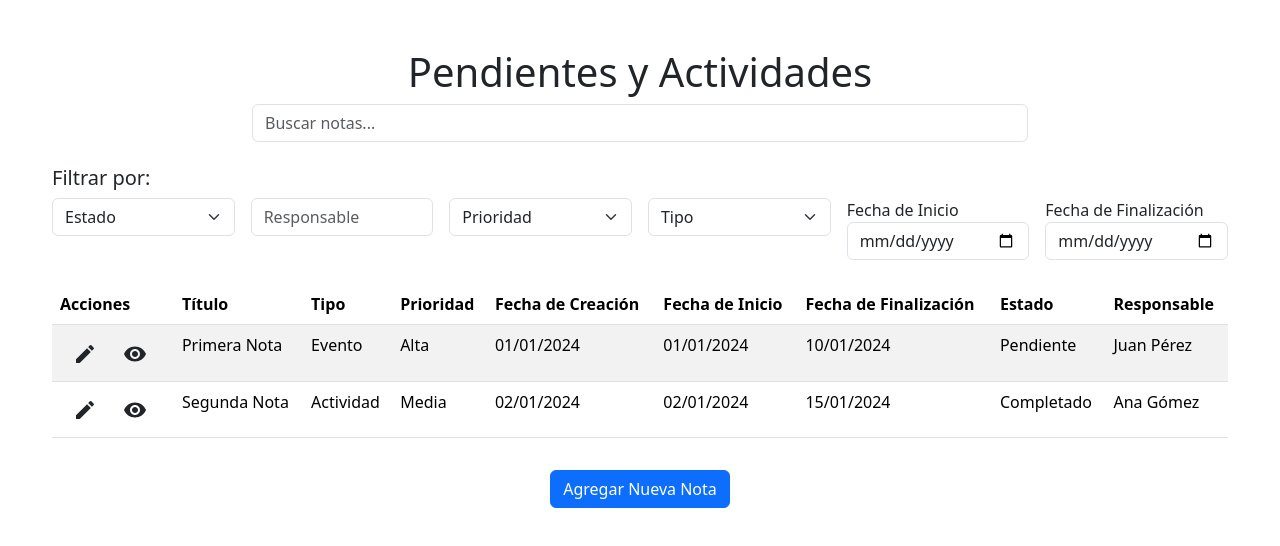
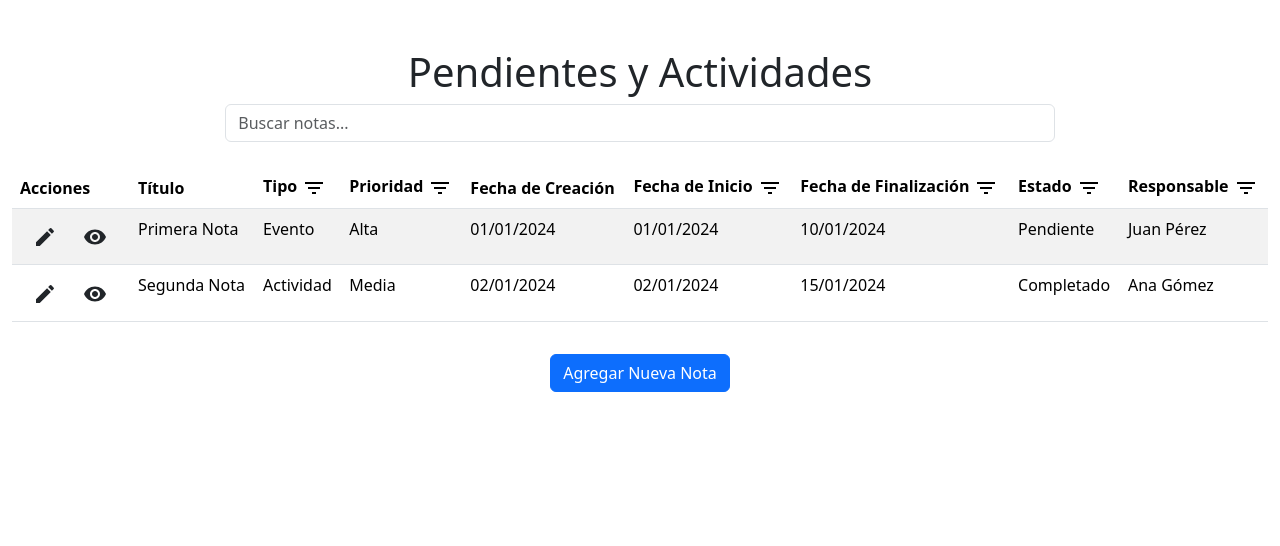
Before and after one commit to HeidiDelAngel/Notebookk, a React (Create React App) app: page / in a window 1280 px wide. Shown: the top 546 px of the page. Built offline with nearby package versions, Linux system fonts and the light colour scheme.

Commit message:
se agregó icono de filtro

```diff
--- a/public/index.html
+++ b/public/index.html
@@ -2,7 +2,7 @@
 <html lang="en">
   <head>
     <meta charset="utf-8" />
-    <link rel="icon" href="%PUBLIC_URL%/favicon.ico" />
+    <link rel="icon" href="%PUBLIC_URL%/notebook.ico" />
     <meta name="viewport" content="width=device-width, initial-scale=1" />
     <meta name="theme-color" content="#000000" />
     <meta
@@ -24,10 +24,9 @@
       work correctly both with client-side routing and a non-root public URL.
       Learn how to configure a non-root public URL by running `npm run build`.
     -->
-    <title>React App</title>
+    <title>Libreta Invisible</title>
   </head>
   <body>
-    <noscript>You need to enable JavaScript to run this app.</noscript>
     <div id="root"></div>
     <!--
       This HTML file is a template.
--- a/src/Home.js
+++ b/src/Home.js
@@ -2,8 +2,9 @@ import React, { useState } from "react";
 import { Link } from "react-router-dom";
 import { notesData } from "./data";
 import VisibilityIcon from "@mui/icons-material/Visibility";
-import NoteDetailModal from "./NoteDetailModal";
 import EditIcon from "@mui/icons-material/Edit";
+import FilterListIcon from "@mui/icons-material/FilterList";
+import NoteDetailModal from './NoteDetailModal';
 
 const Home = () => {
   const [searchTerm, setSearchTerm] = useState("");
@@ -14,6 +15,15 @@ const Home = () => {
     noteType: "",
     startDate: "",
     finishDate: "",
+  });
+
+  const [showFilters, setShowFilters] = useState({
+    responsible: false,
+    startDate: false,
+    finishDate: false,
+    priority: false,
+    noteType: false,
+    status: false,
   });
 
   const [showModal, setShowModal] = useState(false);
@@ -29,25 +39,36 @@ const Home = () => {
     setSelectedNote(null);
   };
 
+  const handleFilterChange = (e) => {
+    const { name, value } = e.target;
+    setFilters({
+      ...filters,
+      [name]: value,
+    });
+  };
+
+  const clearFilter = (filterName) => {
+    setFilters((prevFilters) => ({
+      ...prevFilters,
+      [filterName]: "",
+    }));
+    setShowFilters((prevShowFilters) => ({
+      ...prevShowFilters,
+      [filterName]: false, // Oculta el campo de filtro al limpiar
+    }));
+  };
+
   const filteredNotes = notesData.filter((note) => {
     const matchesSearchTerm =
       note.title.toLowerCase().includes(searchTerm.toLowerCase()) ||
       note.content.toLowerCase().includes(searchTerm.toLowerCase());
 
-    const matchesStatus = filters.status
-      ? note.status === filters.status
+    const matchesStatus = filters.status ? note.status === filters.status : true;
+    const matchesResponsible = filters.responsible
+      ? note.responsible.toLowerCase().includes(filters.responsible.toLowerCase())
       : true;
-    const matchesResponsible = filters.responsible
-      ? note.responsible
-          .toLowerCase()
-          .includes(filters.responsible.toLowerCase())
-      : true;
-    const matchesPriority = filters.priority
-      ? note.priority === filters.priority
-      : true;
-    const matchesNoteType = filters.noteType
-      ? note.noteType === filters.noteType
-      : true;
+    const matchesPriority = filters.priority ? note.priority === filters.priority : true;
+    const matchesNoteType = filters.noteType ? note.noteType === filters.noteType : true;
     const matchesStartDate = filters.startDate
       ? new Date(note.startDate) >= new Date(filters.startDate)
       : true;
@@ -66,16 +87,8 @@ const Home = () => {
     );
   });
 
-  const handleFilterChange = (e) => {
-    const { name, value } = e.target;
-    setFilters({
-      ...filters,
-      [name]: value,
-    });
-  };
-
   return (
-    <div className="container mt-5" style={{ maxWidth: "1200px" }}>
+    <div className="container mt-5" style={{ maxWidth: "1400px" }}>
       <h1 className="text-center">Pendientes y Actividades</h1>
 
       {/* Barra de Búsqueda */}
@@ -91,78 +104,6 @@ const Home = () => {
         </div>
       </div>
 
-      {/* Contenedor para filtros */}
-      <div className="row mb-4">
-        <div className="col-12">
-          <h5>Filtrar por:</h5>
-          <div className="row g-3">
-            <div className="col-12 col-md-2">
-              <select
-                className="form-select"
-                name="status"
-                onChange={handleFilterChange}
-              >
-                <option value="">Estado</option>
-                <option value="Pendiente">Pendiente</option>
-                <option value="Completado">Completado</option>
-              </select>
-            </div>
-            <div className="col-12 col-md-2">
-              <input
-                type="text"
-                className="form-control"
-                name="responsible"
-                placeholder="Responsable"
-                onChange={handleFilterChange}
-              />
-            </div>
-            <div className="col-12 col-md-2">
-              <select
-                className="form-select"
-                name="priority"
-                onChange={handleFilterChange}
-              >
-                <option value="">Prioridad</option>
-                <option value="Alta">Alta</option>
-                <option value="Media">Media</option>
-                <option value="Baja">Baja</option>
-              </select>
-            </div>
-            <div className="col-12 col-md-2">
-              <select
-                className="form-select"
-                name="noteType"
-                onChange={handleFilterChange}
-              >
-                <option value="">Tipo</option>
-                <option value="Evento">Evento</option>
-                <option value="Actividad">Actividad</option>
-                <option value="Pendiente">Pendiente</option>
-              </select>
-            </div>
-            <div className="col-12 col-md-2">
-              <label htmlFor="startDate">Fecha de Inicio</label>
-              <input
-                type="date"
-                className="form-control"
-                name="startDate"
-                onChange={handleFilterChange}
-              />
-            </div>
-            <div className="col-12 col-md-2">
-              <label htmlFor="finishDate">Fecha de Finalización</label>
-              <input
-                type="date"
-                className="form-control"
-                name="finishDate"
-                onChange={handleFilterChange}
-              />
-            </div>
-          </div>
-        </div>
-      </div>
-
-      {/* Tabla de Notas Responsiva */}
       <div className="row mb-3">
         <div className="col-12">
           <div className="table-responsive">
@@ -171,13 +112,169 @@ const Home = () => {
                 <tr>
                   <th>Acciones</th>
                   <th>Título</th>
-                  <th>Tipo</th>
-                  <th>Prioridad</th>
+                  <th>
+                    Tipo
+                    <FilterListIcon
+                      style={{ cursor: "pointer", marginLeft: "5px" }}
+                      onClick={() => setShowFilters((prev) => ({ ...prev, noteType: !prev.noteType }))}
+                    />
+                    {showFilters.noteType && (
+                      <div>
+                        <select
+                          className="form-select form-select-sm mt-2"
+                          name="noteType"
+                          onChange={handleFilterChange}
+                        >
+                          <option value="">Seleccionar Tipo</option>
+                          <option value="Evento">Evento</option>
+                          <option value="Actividad">Actividad</option>
+                          <option value="Pendiente">Pendiente</option>
+                        </select>
+                        {filters.noteType && (
+                          <button
+                            className="btn btn-sm btn-danger mt-2"
+                            onClick={() => clearFilter("noteType")}
+                          >
+                            Limpiar
+                          </button>
+                        )}
+                      </div>
+                    )}
+                  </th>
+                  <th>
+                    Prioridad
+                    <FilterListIcon
+                      style={{ cursor: "pointer", marginLeft: "5px" }}
+                      onClick={() => setShowFilters((prev) => ({ ...prev, priority: !prev.priority }))}
+                    />
+                    {showFilters.priority && (
+                      <div>
+                        <select
+                          className="form-select form-select-sm mt-2"
+                          name="priority"
+                          onChange={handleFilterChange}
+                        >
+                          <option value="">Seleccionar Prioridad</option>
+                          <option value="Alta">Alta</option>
+                          <option value="Media">Media</option>
+                          <option value="Baja">Baja</option>
+                        </select>
+                        {filters.priority && (
+                          <button
+                            className="btn btn-sm btn-danger mt-2"
+                            onClick={() => clearFilter("priority")}
+                          >
+                            Limpiar
+                          </button>
+                        )}
+                      </div>
+                    )}
+                  </th>
                   <th>Fecha de Creación</th>
-                  <th>Fecha de Inicio</th>
-                  <th>Fecha de Finalización</th>
-                  <th>Estado</th>
-                  <th>Responsable</th>
+                  <th>
+                    Fecha de Inicio
+                    <FilterListIcon
+                      style={{ cursor: "pointer", marginLeft: "5px" }}
+                      onClick={() => setShowFilters((prev) => ({ ...prev, startDate: !prev.startDate }))}
+                    />
+                    {showFilters.startDate && (
+                      <div>
+                        <input
+                          type="date"
+                          className="form-control form-control-sm mt-2"
+                          name="startDate"
+                          onChange={handleFilterChange}
+                        />
+                        {filters.startDate && (
+                          <button
+                            className="btn btn-sm btn-danger mt-2"
+                            onClick={() => clearFilter("startDate")}
+                          >
+                            Limpiar
+                          </button>
+                        )}
+                      </div>
+                    )}
+                  </th>
+                  <th>
+                    Fecha de Finalización
+                    <FilterListIcon
+                      style={{ cursor: "pointer", marginLeft: "5px" }}
+                      onClick={() => setShowFilters((prev) => ({ ...prev, finishDate: !prev.finishDate }))}
+                    />
+                    {showFilters.finishDate && (
+                      <div>
+                        <input
+                          type="date"
+                          className="form-control form-control-sm mt-2"
+                          name="finishDate"
+                          onChange={handleFilterChange}
+                        />
+                        {filters.finishDate && (
+                          <button
+                            className="btn btn-sm btn-danger mt-2"
+                            onClick={() => clearFilter("finishDate")}
+                          >
+                            Limpiar
+                          </button>
+                        )}
+                      </div>
+                    )}
+                  </th>
+                  <th>
+                    Estado
+                    <FilterListIcon
+                      style={{ cursor: "pointer", marginLeft: "5px" }}
+                      onClick={() => setShowFilters((prev) => ({ ...prev, status: !prev.status }))}
+                    />
+                    {showFilters.status && (
+                      <div>
+                        <select
+                          className="form-select form-select-sm mt-2"
+                          name="status"
+                          onChange={handleFilterChange}
+                        >
+                          <option value="">Seleccionar Estado</option>
+                          <option value="Pendiente">Pendiente</option>
+                          <option value="Completado">Completado</option>
+                        </select>
+                        {filters.status && (
+                          <button
+                            className="btn btn-sm btn-danger mt-2"
+                            onClick={() => clearFilter("status")}
+                          >
+                            Limpiar
+                          </button>
+                        )}
+                      </div>
+                    )}
+                  </th>
+                  <th>
+                    Responsable
+                    <FilterListIcon
+                      style={{ cursor: "pointer", marginLeft: "5px" }}
+                      onClick={() => setShowFilters((prev) => ({ ...prev, responsible: !prev.responsible }))}
+                    />
+                    {showFilters.responsible && (
+                      <div>
+                        <input
+                          type="text"
+                          className="form-control form-control-sm mt-2"
+                          name="responsible"
+                          placeholder="Responsable"
+                          onChange={handleFilterChange}
+                        />
+                        {filters.responsible && (
+                          <button
+                            className="btn btn-sm btn-danger mt-2"
+                            onClick={() => clearFilter("responsible")}
+                          >
+                            Limpiar
+                          </button>
+                        )}
+                      </div>
+                    )}
+                  </th>
                 </tr>
               </thead>
               <tbody>
@@ -187,10 +284,7 @@ const Home = () => {
                       <Link to={`/note/${note.id}`} className="btn btn">
                         <EditIcon />
                       </Link>
-                      <button
-                        className="btn btn"
-                        onClick={() => handleShowModal(note)}
-                      >
+                      <button className="btn btn" onClick={() => handleShowModal(note)}>
                         <VisibilityIcon />
                       </button>
                     </td>
```
Also changed, not shown: 2 other files (tests, documents, lock files or other folders).
